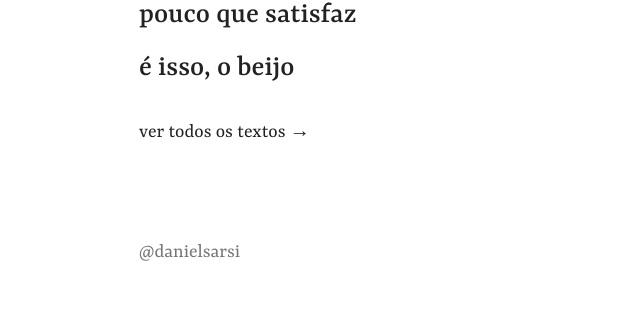
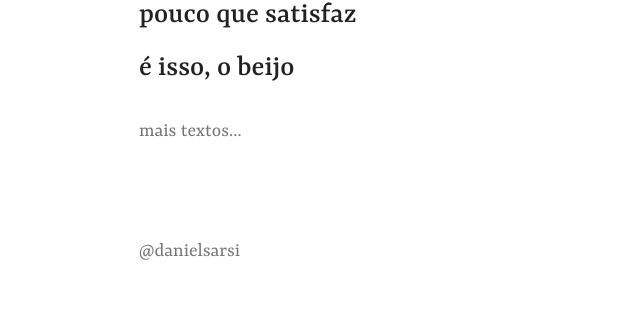
Before and after one commit to danielsarsi/se-parar-e-pior, a Jekyll site: the page built from index.html, in a window 1280 px wide. Shown: the part 743-1068 px from the top of the page, without its empty margins (213-853 px from the left). Built offline with Jekyll 4.4.1, drawn with Linux system fonts in a browser that asks for light colours; Markdown is read by kramdown in place of the engine named in the settings.

Commit message:
altera estilo de link

```diff
--- a/assets/css/index.css
+++ b/assets/css/index.css
@@ -152,6 +152,11 @@ main {
   margin: 6rem 0;
 }
 
+main .mais {
+  font-weight: 400;
+  color: var(--cinza);
+}
+
 main > ol {
   list-style: none;
   padding: 0;
--- a/index.html
+++ b/index.html
@@ -9,4 +9,4 @@ layout: default
     </li>
   {% endfor %}
 </ol>
-<a href="/textos/">ver todos os textos &rightarrow;</a>
+<a class="mais" href="/textos/">mais textos&hellip;</a>
```
